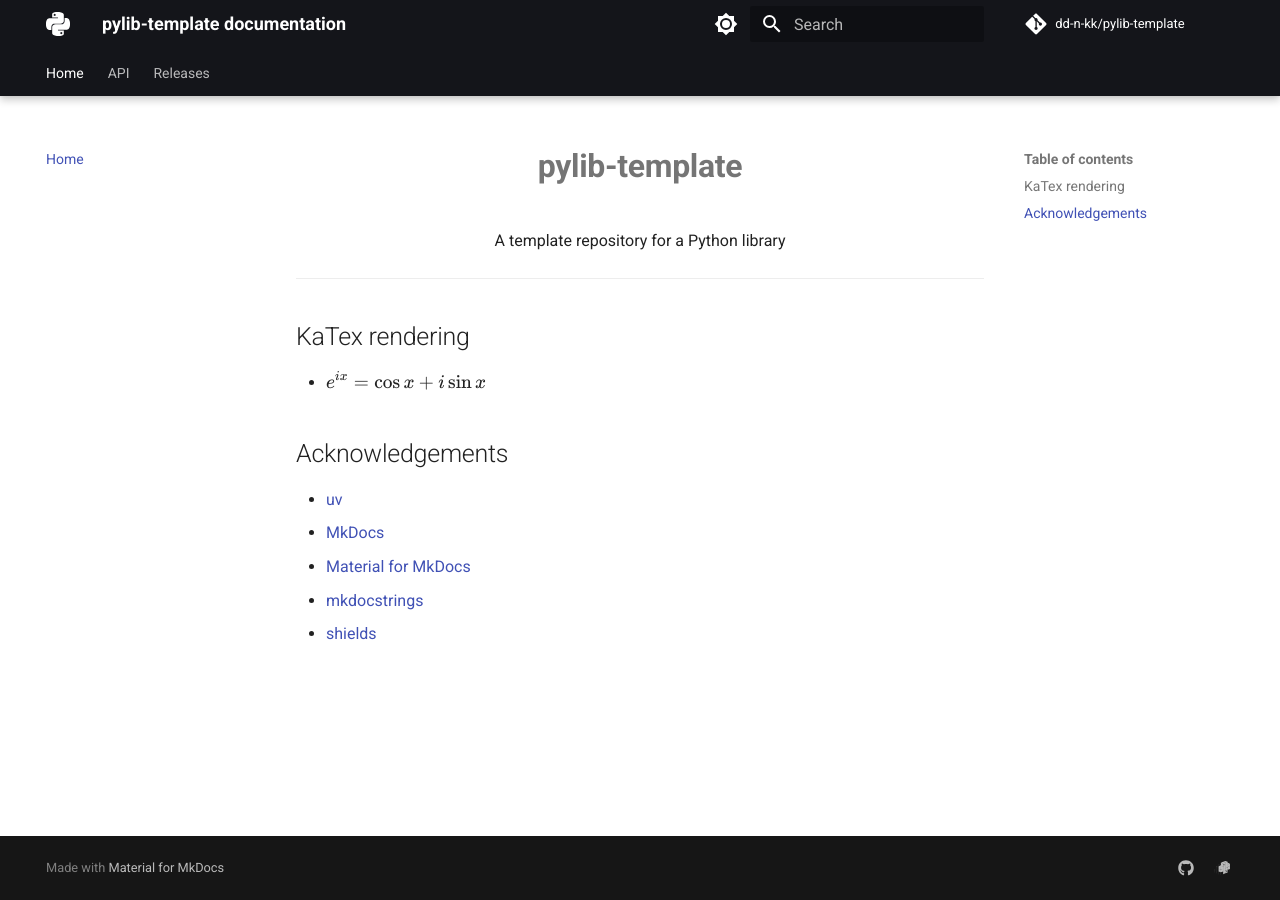
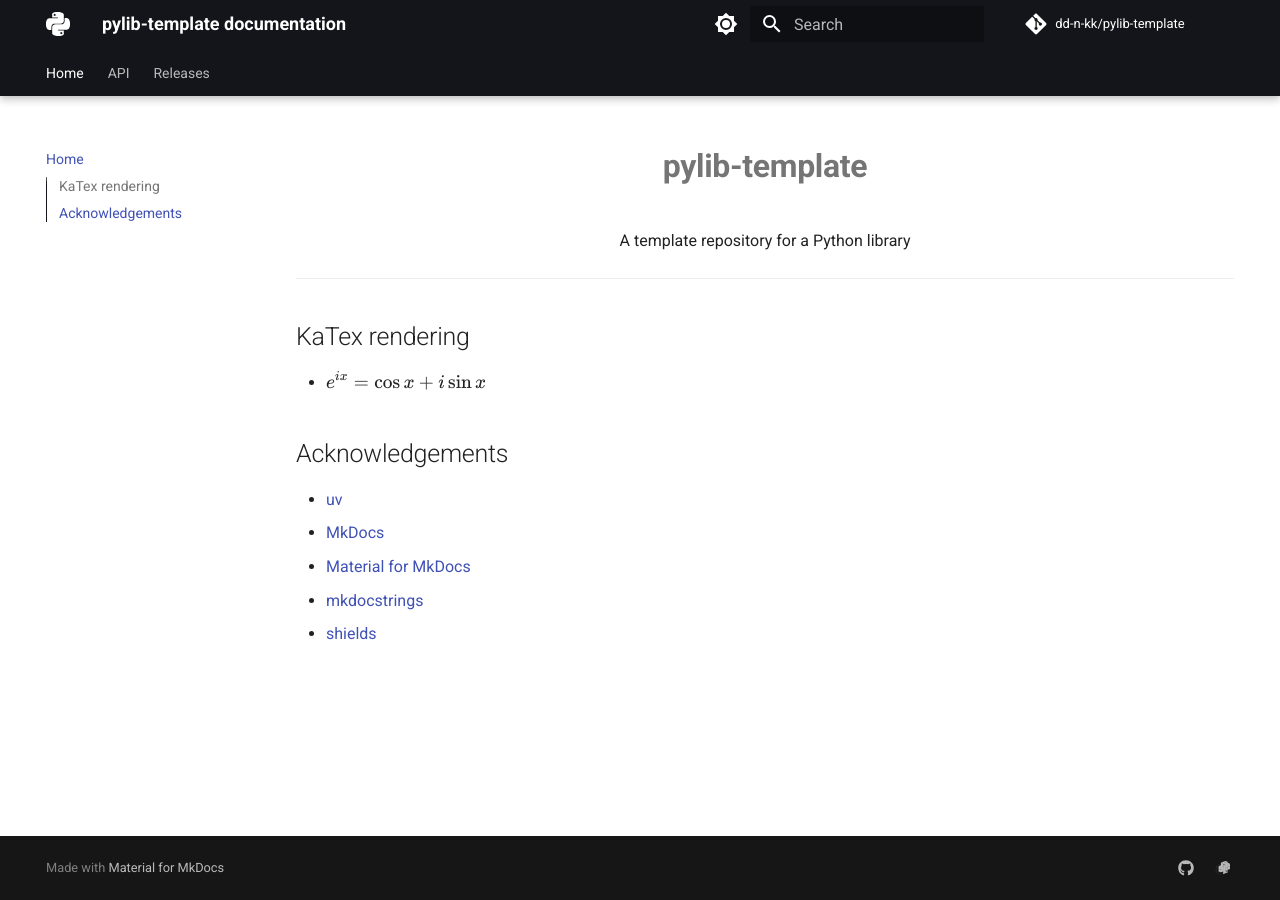
Before and after one commit to dd-n-kk/pylib-template, an MkDocs documentation site: the page built from docs/README.md, in a window 1280 px wide. Built offline with MkDocs 1.6.1 and Material for MkDocs 9.7.7, drawn with Linux system fonts in a browser that asks for light colours; comment, search, counter and statistics services are not loaded.

Commit message:
docs: Adjust MkDocs navigation config

```diff
--- a/mkdocs.yml
+++ b/mkdocs.yml
@@ -22,11 +22,13 @@ theme:
 
   features:
   - navigation.prune
+  - navigation.sections
   - navigation.tabs
   - navigation.tabs.sticky
   - navigation.top
   - navigation.tracking
   - toc.follow
+  - toc.integrate
   - search.highlight
   - search.suggest
 
```
